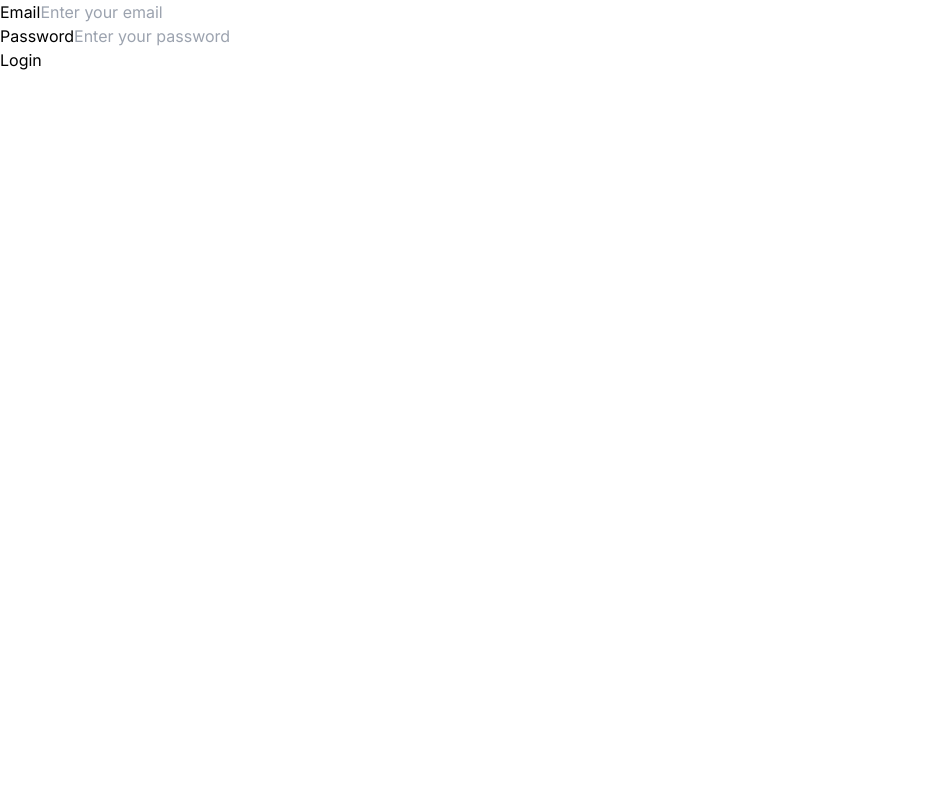
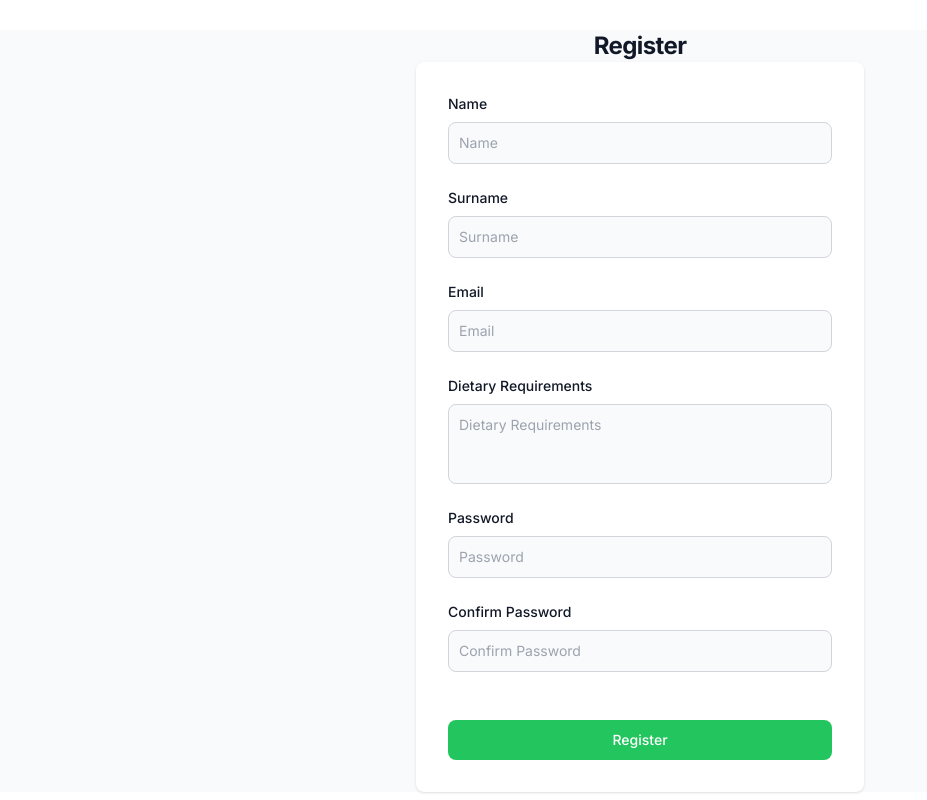
Before and after one commit to tshepo-ncube/OpenCommunity2.0, a Next.js app: page / in a window 1280 px wide. Shown: the whole page, without its empty margins (0-927 px from the left). Built offline with nearby package versions, Linux system fonts and the light colour scheme.

Commit message:
fixed tailwind css config file as well

```diff
--- a/_Components/Register.jsx
+++ b/_Components/Register.jsx
@@ -29,9 +29,7 @@ function Register() {
     }
   };
   return (
-    <div>
-      <div style={{ marginTop: "-700px" }}></div>
-      <section className="bg-gray-50 dark:bg-gray-900" style={{ marginTop: 0 }}>
+    <section className="bg-gray-50 dark:bg-gray-900" style={{ marginTop: 30 }}>
       <center>
         <h1 className="text-xl font-bold leading-tight tracking-tight text-gray-900 md:text-2xl dark:text-white">
           Register
@@ -42,10 +40,7 @@ function Register() {
           <div className="p-6 space-y-4 md:space-y-6 sm:p-8">
             <form className="space-y-4 md:space-y-6" action="#">
               <div>
-                  <label
-                    for="name"
-                    className="block mb-2 text-sm font-medium text-gray-900 dark:text-white"
-                  >
+                <label className="block mb-2 text-sm font-medium text-gray-900 dark:text-white">
                   Name
                 </label>
                 <input
@@ -62,10 +57,7 @@ function Register() {
               </div>
 
               <div>
-                  <label
-                    for="surname"
-                    className="block mb-2 text-sm font-medium text-gray-900 dark:text-white"
-                  >
+                <label className="block mb-2 text-sm font-medium text-gray-900 dark:text-white">
                   Surname
                 </label>
                 <input
@@ -82,10 +74,7 @@ function Register() {
               </div>
 
               <div>
-                  <label
-                    for="email"
-                    className="block mb-2 text-sm font-medium text-gray-900 dark:text-white"
-                  >
+                <label className="block mb-2 text-sm font-medium text-gray-900 dark:text-white">
                   Email
                 </label>
                 <input
@@ -102,10 +91,7 @@ function Register() {
               </div>
 
               <div>
-                  <label
-                    for="surname"
-                    className="block mb-2 text-sm font-medium text-gray-900 dark:text-white"
-                  >
+                <label className="block mb-2 text-sm font-medium text-gray-900 dark:text-white">
                   Dietary Requirements
                 </label>
                 <textarea
@@ -115,17 +101,14 @@ function Register() {
                   className="bg-gray-50 border h-20 resize-none border-gray-300 text-gray-900 sm:text-sm rounded-lg focus:ring-primary-600 focus:border-primary-600 block w-full p-2.5 dark:bg-gray-700 dark:border-gray-600 dark:placeholder-gray-400 dark:text-white dark:focus:ring-blue-500 dark:focus:border-blue-500"
                   placeholder="Dietary Requirements"
                   onChange={(e) => {
-                      setSurname(e.target.value);
+                    setDiet(e.target.value);
                   }}
                   required
                 ></textarea>
               </div>
 
               <div>
-                  <label
-                    for="password"
-                    className="block mb-2 text-sm font-medium text-gray-900 dark:text-white"
-                  >
+                <label className="block mb-2 text-sm font-medium text-gray-900 dark:text-white">
                   Password
                 </label>
                 <input
@@ -142,16 +125,13 @@ function Register() {
               </div>
 
               <div>
-                  <label
-                    for="password"
-                    className="block mb-2 text-sm font-medium text-gray-900 dark:text-white"
-                  >
+                <label className="block mb-2 text-sm font-medium text-gray-900 dark:text-white">
                   Confirm Password
                 </label>
                 <input
                   type="password"
                   name="password"
-                    id="password"
+                  id="confirm_password"
                   placeholder="Confirm Password"
                   className="bg-gray-50 border border-gray-300 text-gray-900 sm:text-sm rounded-lg focus:ring-primary-600 focus:border-primary-600 block w-full p-2.5 dark:bg-gray-700 dark:border-gray-600 dark:placeholder-gray-400 dark:text-white dark:focus:ring-blue-500 dark:focus:border-blue-500"
                   onChange={(e) => {
@@ -181,7 +161,6 @@ function Register() {
         </div>
       </div>
     </section>
-    </div>
   );
 }
 
--- a/app/Register/page.tsx
+++ b/app/Register/page.tsx
@@ -12,7 +12,7 @@ function page() {
 
   return (
     <>
-      <h1>Register Component</h1>
+      <h1>Register Component Tshepo</h1>
       <Register />
     </>
   );
--- a/app/page.tsx
+++ b/app/page.tsx
@@ -1,5 +1,7 @@
+"use client";
 import React, { useState } from "react";
 import Link from "next/link";
+import Register from "@/_Components/Register";
 
 const Login = () => {
   const [email, setEmail] = useState("");
@@ -34,30 +36,32 @@ const Login = () => {
           <a>Go to Home</a>
         </Link>
       ) : (
-        <div className="login-form">
-          <div>
-            <label htmlFor="email">Email</label>
-            <input
-              type="email"
-              id="email"
-              value={email}
-              onChange={handleEmailChange}
-              placeholder="Enter your email"
-            />
-          </div>
-          <div>
-            <label htmlFor="password">Password</label>
-            <input
-              type="password"
-              id="password"
-              value={password}
-              onChange={handlePasswordChange}
-              placeholder="Enter your password"
-            />
-          </div>
-          {errorMessage && <p className="error-message">{errorMessage}</p>}
-          <button onClick={handleLogin}>Login</button>
-        </div>
+        // <div className="login-form">
+        //   <div>
+        //     <label htmlFor="email">Email</label>
+        //     <input
+        //       type="email"
+        //       id="email"
+        //       value={email}
+        //       onChange={handleEmailChange}
+        //       placeholder="Enter your email"
+        //     />
+        //   </div>
+        //   <div>
+        //     <label htmlFor="password">Password</label>
+        //     <input
+        //       type="password"
+        //       id="password"
+        //       value={password}
+        //       onChange={handlePasswordChange}
+        //       placeholder="Enter your password"
+        //     />
+        //   </div>
+        //   {errorMessage && <p className="error-message">{errorMessage}</p>}
+        //   <button onClick={handleLogin}>Login</button>
+        // </div>
+
+        <Register />
       )}
     </div>
   );
--- a/tailwind.config.ts
+++ b/tailwind.config.ts
@@ -3,7 +3,7 @@ import type { Config } from "tailwindcss";
 const config: Config = {
   content: [
     "./pages/**/*.{js,ts,jsx,tsx,mdx}",
-    "./components/**/*.{js,ts,jsx,tsx,mdx}",
+    "./_Components/**/*.{js,ts,jsx,tsx,mdx}",
     "./app/**/*.{js,ts,jsx,tsx,mdx}",
   ],
   theme: {
```
Lines whose indentation alone changed are shown as unchanged.
